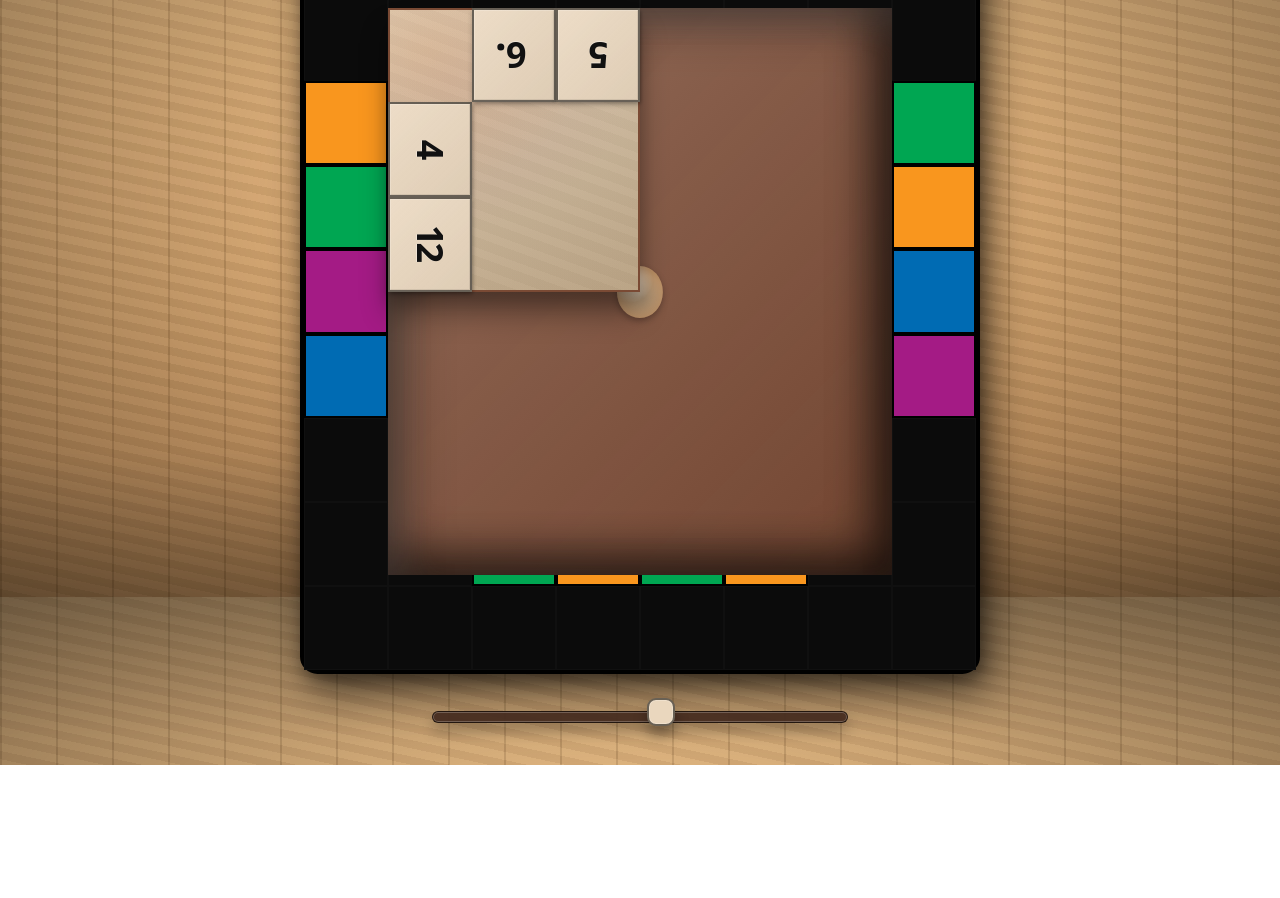
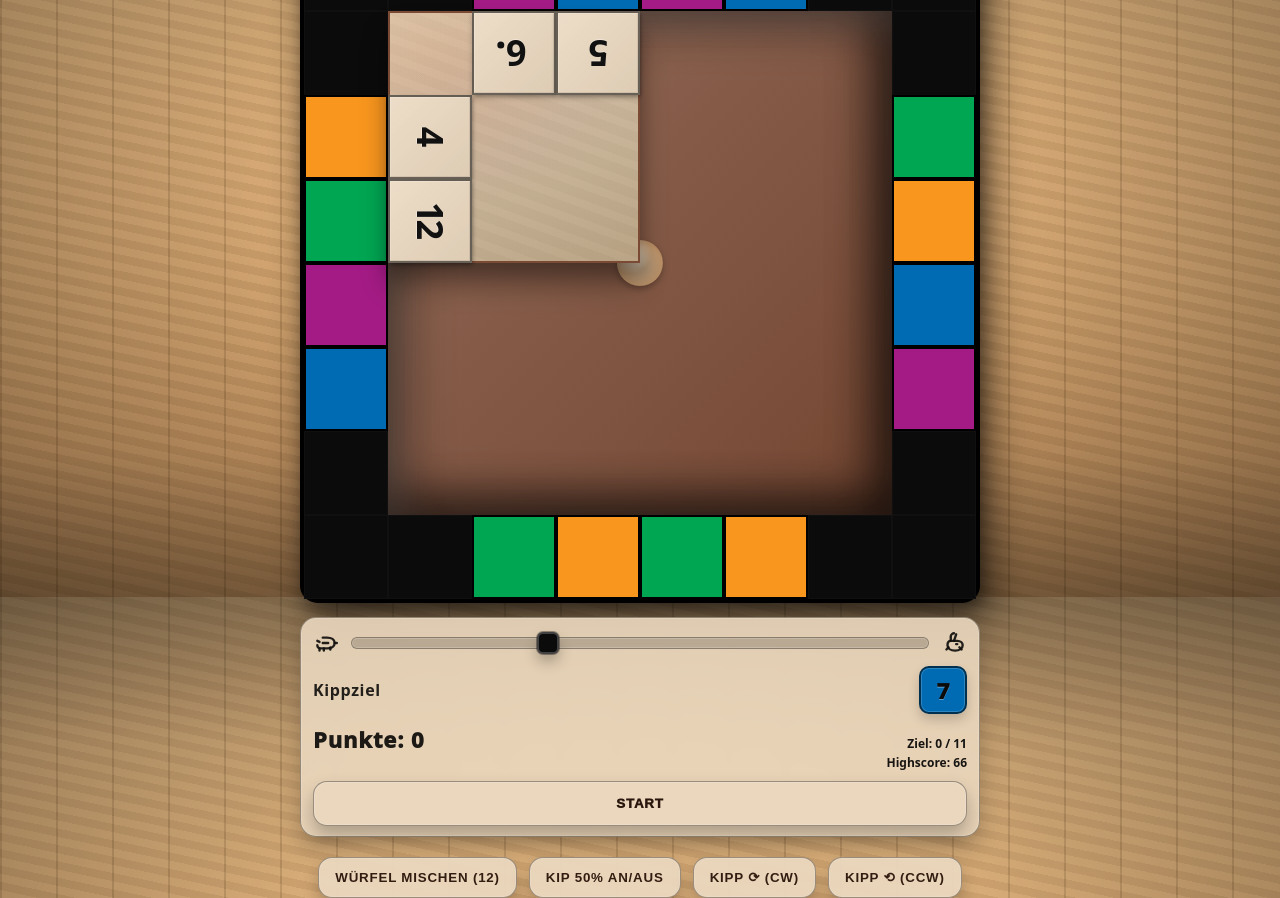
Before and after one commit to peterlenhart/KIPP-CLUB-digital, a plain HTML site: page index.html in a window 1280 px wide. Shown: the part 203-1101 px from the top of the page. Before the commit the page ends 968 px from the top, so only its background shows below. Drawn offline with Linux system fonts and the light colour scheme.

Commit message:
Zuvor nix. Jetzt von TopVersionEndstand Kippdarstellg breiter

```diff
--- a/index.html
+++ b/index.html
@@ -3,7 +3,7 @@
 <head>
   <meta charset="UTF-8" />
   <meta name="viewport" content="width=device-width, initial-scale=1.0" />
-  <title>KIPP – Rotation perfekt + KIP-Gruppe korrekt</title>
+  <title>DigiKipp – Prototype UI + Golden Logic</title>
 
   <style>
     :root{
@@ -36,15 +36,11 @@
       --btn-text: #2a160c;
       --btn-border: rgba(0,0,0,0.35);
 
+      --ui-panel-bg: rgba(234, 215, 190, 0.90);
+      --ui-panel-border: rgba(0,0,0,0.35);
+
       --rotSign: 1;
       --rot: 0deg;
-
-      /* Regler-Styling */
-      --rail-dark: rgba(70, 45, 32, 0.95);
-      --rail-border: rgba(255,255,255,0.22);
-      --rail-border2: rgba(0,0,0,0.55);
-      --thumb: #ead7be;
-      --thumb-border: rgba(0,0,0,0.55);
     }
 
     html, body { height: 100%; }
@@ -78,7 +74,7 @@
 
     .stage{
       width: min(94vw, 680px);
-      margin-top: 14vh;
+      margin-top: 8vh;
       display:flex;
       flex-direction: column;
       gap: 14px;
@@ -86,12 +82,34 @@
       align-items:center;
     }
 
-    /* ✅ Board jetzt 8×9 (eine Zusatzzeile unten) */
+    /* ========= UI TOP ========= */
+    .title{
+      width: 100%;
+      display:flex;
+      justify-content:center;
+      align-items:center;
+      margin-bottom: 2px;
+      user-select:none;
+    }
+    .title h1{
+      margin: 0;
+      padding: 0;
+      font-weight: 1000;
+      letter-spacing: 0.06em;
+      text-transform: none;
+      font-size: clamp(18px, 4.6vmin, 34px);
+      color: rgba(0,0,0,0.92);
+      text-shadow:
+        0 1px 0 rgba(255,255,255,0.35),
+        0 10px 18px rgba(0,0,0,0.25);
+    }
+
+    /* ========= Board ========= */
     .board{
       position:relative;
       width: 100%;
       height: 0;
-      aspect-ratio: 8 / 9; /* <-- NEU */
+      aspect-ratio: 1 / 1;
       box-sizing: border-box;
 
       background: #0b0b0b;
@@ -109,20 +127,19 @@
         3px 6px 16px rgba(0,0,0,0.35);
     }
 
-    /* ✅ Grid jetzt 8×9 */
     .grid{
       position:absolute;
       inset:0;
       display:grid;
       grid-template-columns: repeat(8, 1fr);
-      grid-template-rows: repeat(9, 1fr); /* <-- NEU */
+      grid-template-rows: repeat(8, 1fr);
       gap: var(--cell-gap);
       pointer-events: none;
       z-index: 1;
     }
 
     .cell{
-      background:#0b0b0b; /* schwarz */
+      background:#0b0b0b;
       border-radius: var(--cell-radius);
       box-sizing: border-box;
       box-shadow: 0 0 0 1px rgba(255,255,255,0.02) inset;
@@ -296,6 +313,8 @@
     .slot .num > span .d{ display:inline-block; line-height: 1; }
     .slot .num > span.num11 .d + .d{ margin-left: -0.18em; }
     .slot .num > span.num10 .d + .d{ margin-left: -0.10em; }
+
+    /* ===== 12 enger (ca. -3px) ===== */
     .slot .num > span.num12 .d + .d{ margin-left: -3px; }
 
     .slot .num > span.dot::after{
@@ -321,7 +340,11 @@
     .s-2c{ left: calc(2 * var(--step)); top: calc(1 * var(--step)); }
     .s-2d{ left: calc(3 * var(--step)); top: calc(1 * var(--step)); }
 
-    /* KIP Gruppe (unverändert) */
+    /* =========================
+       KIP Gruppe (FIX: keine Verzerrung mehr)
+       Außen: nur ROTATION
+       Innen: scaleX(0.7)   <-- HIER geändert (von 0.5 auf 0.7)
+       ========================= */
     .kipGroup{
       position:absolute;
       inset:0;
@@ -349,7 +372,7 @@
 
       transform:
         translate(var(--pivot-x), var(--pivot-y))
-        scaleX(0.5)
+        scaleX(0.7)
         translate(calc(-1 * var(--pivot-x)), calc(-1 * var(--pivot-y)));
       transform-origin: 0 0;
       will-change: transform;
@@ -399,92 +422,227 @@
     .k-2f{ left: calc(5 * var(--step)); top: calc(1 * var(--step)); }
     .k-2g{ left: calc(6 * var(--step)); top: calc(1 * var(--step)); }
 
-    /* ✅ Regler in der neuen 9. Rasterzeile */
-    .speedRow{
-      position:absolute;
-      left: 0;
-      right: 0;
-      top: calc(8 * var(--step)); /* Row 9 beginnt bei 8*step */
-      height: var(--cell);
-      z-index: 6;
+    /* ========= UI PANEL (unter der Box) ========= */
+    .uiPanel{
+      width: 100%;
+      box-sizing: border-box;
+      padding: 12px 12px 10px;
+      border-radius: 16px;
+      border: 1px solid var(--ui-panel-border);
+      background: var(--ui-panel-bg);
+      backdrop-filter: blur(6px);
+      box-shadow:
+        0 12px 22px rgba(0,0,0,0.22),
+        0 0 0 1px rgba(255,255,255,0.16) inset;
+      display:flex;
+      flex-direction: column;
+      gap: 10px;
+    }
+
+    .uiRow{
+      display:flex;
+      align-items:center;
+      justify-content: space-between;
+      gap: 10px;
+    }
+
+    .uiLabel{
+      font-weight: 900;
+      letter-spacing: 0.04em;
+      color: rgba(0,0,0,0.85);
+      user-select:none;
+    }
+
+    .mini{
+      font-size: 12px;
+      font-weight: 800;
+      opacity: 0.9;
+    }
+
+    .targetWrap{
+      display:flex;
+      align-items:center;
+      gap: 10px;
+      justify-content: space-between;
+      width: 100%;
+    }
+
+    .targetCard{
+      display:flex;
+      align-items:center;
+      gap: 10px;
+      margin-left: auto;
+    }
+
+    .targetSquare{
+      width: 44px;
+      height: 44px;
+      border-radius: 10px;
+      background: var(--blau);
+      border: 2px solid rgba(0,0,0,0.55);
+      box-shadow:
+        0 6px 12px rgba(0,0,0,0.18),
+        0 0 0 1px rgba(255,255,255,0.18) inset;
       display:flex;
       align-items:center;
       justify-content:center;
-      pointer-events: auto;
+      font-weight: 1000;
+      font-size: 22px;
+      color: #0b0b0b;
+      text-shadow: 0 1px 0 rgba(255,255,255,0.35);
+      user-select:none;
     }
 
-    /* Slot von halbem B bis halbem G */
-    .speedWrap{
-      position:relative;
-      height: calc(var(--cell) * 0.55);
+    .scoreBox{
+      display:flex;
+      align-items:baseline;
+      gap: 10px;
+      width: 100%;
+      justify-content: space-between;
+      user-select:none;
+    }
+
+    .scoreBig{
+      font-size: 22px;
+      font-weight: 1000;
+      letter-spacing: 0.04em;
+      color: rgba(0,0,0,0.88);
+    }
+
+    .scoreRight{
+      text-align:right;
+      display:flex;
+      flex-direction: column;
+      gap: 2px;
+      align-items:flex-end;
+    }
+
+    /* ========= Slider ========= */
+    .sliderRow{
       display:flex;
       align-items:center;
-      justify-content:center;
-
-      left: 0;
-      width: calc(5 * var(--cell) + 4 * var(--cell-gap)); /* (B½ → G½) */
-      margin-left: calc(1 * var(--step) + 0.5 * var(--cell));
-      margin-right: auto;
+      gap: 10px;
+      user-select:none;
     }
 
-    .speedRange{
+    .icon{
+      width: 26px;
+      height: 26px;
+      flex: 0 0 auto;
+      opacity: 0.92;
+    }
+    .icon svg{
+      width:100%;
+      height:100%;
+      fill: none;
+      stroke: rgba(0,0,0,0.92);
+      stroke-width: 2.2;
+      stroke-linecap: round;
+      stroke-linejoin: round;
+    }
+
+    input[type="range"]{
       -webkit-appearance: none;
       appearance: none;
       width: 100%;
-      height: 10px;                 /* dünner Slot */
-      background: var(--rail-dark); /* dunkelbraun */
+      height: 10px;
       border-radius: 999px;
-      border: 1px solid var(--rail-border2);
+      background: rgba(0,0,0,0.18);
+      outline: none;
+      border: 1px solid rgba(0,0,0,0.25);
+      box-shadow: 0 0 0 1px rgba(255,255,255,0.18) inset;
+    }
+    input[type="range"]::-webkit-slider-thumb{
+      -webkit-appearance: none;
+      appearance: none;
+      width: 22px;
+      height: 22px;
+      border-radius: 6px; /* quadratisch-ish */
+      background: #0b0b0b;
+      border: 2px solid rgba(255,255,255,0.22);
       box-shadow:
-        0 0 0 1px var(--rail-border) inset,
-        0 8px 14px rgba(0,0,0,0.28);
-      outline: none;
+        0 8px 14px rgba(0,0,0,0.25),
+        0 0 0 1px rgba(0,0,0,0.35);
+      cursor: pointer;
+    }
+    input[type="range"]::-moz-range-thumb{
+      width: 22px;
+      height: 22px;
+      border-radius: 6px;
+      background: #0b0b0b;
+      border: 2px solid rgba(255,255,255,0.22);
       cursor: pointer;
     }
 
-    .speedRange::-webkit-slider-thumb{
-      -webkit-appearance: none;
-      appearance: none;
-      width: 28px;
-      height: 28px;
-      border-radius: 9px;
-      background: var(--thumb);      /* beige Knopf */
-      border: 2px solid var(--thumb-border);
+    .startBtn{
+      width: 100%;
+      border: 1px solid var(--btn-border);
+      background: var(--btn-bg);
+      color: var(--btn-text);
+      font-weight: 1000;
+      letter-spacing: 0.06em;
+      text-transform: uppercase;
+      padding: 14px 16px;
+      border-radius: 14px;
+      cursor: pointer;
       box-shadow:
-        0 10px 14px rgba(0,0,0,0.30),
-        0 0 0 1px rgba(255,255,255,0.22) inset;
-      margin-top: -10px; /* zentrieren über 10px Track */
+        0 10px 18px rgba(0,0,0,0.25),
+        0 0 0 1px rgba(255,255,255,0.15) inset;
+      user-select: none;
+      -webkit-tap-highlight-color: transparent;
+    }
+    .startBtn:active{
+      transform: translateY(1px) scale(0.99);
+      filter: brightness(0.97);
     }
 
-    .speedRange::-moz-range-thumb{
-      width: 28px;
-      height: 28px;
-      border-radius: 9px;
-      background: var(--thumb);
-      border: 2px solid var(--thumb-border);
-      box-shadow:
-        0 10px 14px rgba(0,0,0,0.30),
-        0 0 0 1px rgba(255,255,255,0.22) inset;
+    /* ========= DEV Controls (lassen wir fürs Testen da) ========= */
+    .controls{
+      width: 100%;
+      display:flex;
+      justify-content:center;
+      gap: 12px;
+      padding: 0 6px;
+      margin-top: 6px;
+      flex-wrap: wrap;
+      opacity: 0.95;
     }
 
-    .speedRange::-moz-range-track{
-      height: 10px;
-      background: var(--rail-dark);
-      border-radius: 999px;
-      border: 1px solid var(--rail-border2);
+    .btn{
+      border: 1px solid var(--btn-border);
+      background: var(--btn-bg);
+      color: var(--btn-text);
+      font-weight: 900;
+      letter-spacing: 0.06em;
+      text-transform: uppercase;
+      padding: 12px 16px;
+      border-radius: 14px;
+      cursor: pointer;
+      box-shadow:
+        0 10px 18px rgba(0,0,0,0.25),
+        0 0 0 1px rgba(255,255,255,0.15) inset;
+      user-select: none;
+      -webkit-tap-highlight-color: transparent;
     }
-
-    /* Buttons-Container bleibt zwar im Code möglich,
-       aber wir zeigen ihn NICHT (du wolltest die 3 Buttons weg). */
-    .controls{ display:none; }
+    .btn:active{
+      transform: translateY(1px) scale(0.99);
+      filter: brightness(0.97);
+    }
   </style>
 </head>
 
 <body>
   <div class="stage">
+
+    <!-- ===== UI TOP: Titel ===== -->
+    <div class="title" aria-label="Titel">
+      <h1>DigiKipp</h1>
+    </div>
+
+    <!-- ===== Board ===== -->
     <div class="board" id="board">
       <div class="floor" aria-hidden="true"></div>
-      <div id="grid" class="grid" aria-label="8×9 Raster"></div>
+      <div id="grid" class="grid" aria-label="8×8 Raster"></div>
 
       <div id="wFaceGroup" class="wFaceGroup" aria-label="W Paket">
         <div class="cubeShadow" aria-hidden="true"></div>
@@ -517,22 +675,69 @@
       </div>
 
       <div class="ball" aria-label="Kugel"></div>
+    </div>
 
-      <!-- ✅ Regler sitzt jetzt IN der neuen schwarzen 9. Rasterzeile -->
-      <div class="speedRow" aria-label="Kippspeed Regler">
-        <div class="speedWrap">
-          <input id="speed" class="speedRange" type="range" min="0" max="9" value="5" />
+    <!-- ===== UI PANEL (Attrappen / Dummy) ===== -->
+    <div class="uiPanel" aria-label="UI Panel (noch ohne Logik)">
+      <!-- Slider: Turtle / Hare Piktogramme -->
+      <div class="sliderRow" aria-label="Kippspeed">
+        <div class="icon" aria-hidden="true" title="langsam">
+          <!-- Turtle (Outline) -->
+          <svg viewBox="0 0 24 24">
+            <path d="M4 14c0 2 2 3 4 3h5c4 0 7-2 7-5 0-3-3-5-7-5H9"/>
+            <path d="M9 12h5"/>
+            <path d="M6 17v2"/>
+            <path d="M10 17v2"/>
+            <path d="M16 16v2"/>
+            <path d="M20 12h2"/>
+            <path d="M6 11l-2-1"/>
+          </svg>
+        </div>
+
+        <input id="speedSlider" type="range" min="0" max="9" value="3" aria-label="Speed Slider">
+
+        <div class="icon" aria-hidden="true" title="schnell">
+          <!-- Hare (Outline) -->
+          <svg viewBox="0 0 24 24">
+            <path d="M6 14c0 3 3 5 7 5 4 0 7-2 7-5 0-2-2-4-5-4H9c-2 0-3 2-3 4Z"/>
+            <path d="M9 10V6c0-2 2-3 3-3"/>
+            <path d="M12 10l2-6"/>
+            <path d="M7 16l-2 2"/>
+            <path d="M17 16l2 2"/>
+            <path d="M14 13h1"/>
+          </svg>
         </div>
       </div>
+
+      <!-- Kippziel -->
+      <div class="uiRow">
+        <div class="uiLabel">Kippziel</div>
+        <div class="targetCard">
+          <div id="targetSquare" class="targetSquare" aria-label="Ziel (Dummy)">7</div>
+        </div>
+      </div>
+
+      <!-- Punkte / Progress / Highscore -->
+      <div class="scoreBox" aria-label="Punkteblock">
+        <div class="scoreBig">Punkte: <span id="scoreVal">0</span></div>
+        <div class="scoreRight">
+          <div class="mini">Ziel: <span id="progressVal">0</span> / 11</div>
+          <div class="mini">Highscore: <span id="hiVal">66</span></div>
+        </div>
+      </div>
+
+      <!-- Start / Neu setzen -->
+      <button id="btnStart" class="startBtn">START</button>
     </div>
 
-    <!-- (Buttons sind bewusst ausgeblendet, siehe CSS .controls{display:none}) -->
+    <!-- ===== DEV Controls (für dich weiterhin zum Testen) ===== -->
     <div class="controls">
       <button id="btnMix" class="btn">Würfel mischen (12)</button>
       <button id="btnKip50" class="btn">KIP 50% AN/AUS</button>
       <button id="btnCW" class="btn">KIPP ⟳ (CW)</button>
       <button id="btnCCW" class="btn">KIPP ⟲ (CCW)</button>
     </div>
+
   </div>
 
   <script>
@@ -547,13 +752,21 @@
     const btnCW     = document.getElementById("btnCW");
     const btnCCW    = document.getElementById("btnCCW");
 
-    const speedEl   = document.getElementById("speed");
+    // ===== UI (Dummy, nicht verkabelt) =====
+    const btnStart = document.getElementById("btnStart");
+    const speedSlider = document.getElementById("speedSlider");
+
+    // rein optisch: Buttontext toggeln (ohne irgendeine Spiellogik)
+    let startedOnce = false;
+    btnStart.addEventListener("click", () => {
+      startedOnce = true;
+      btnStart.textContent = "ZAHLEN NEU SETZEN";
+      // Keine Logik hier. Nur Optik.
+    });
 
     function setBoardSquare(){
       const w = Math.round(boardEl.getBoundingClientRect().width);
-      // Höhe ergibt sich aus aspect-ratio (8/9), wir setzen sie NICHT fix
-      // aber manche Browser mögen dennoch ein Pixel-Update:
-      boardEl.style.height = "auto";
+      boardEl.style.height = w + "px";
     }
 
     // ===== Raster farbig =====
@@ -580,14 +793,12 @@
       [key(1,"E"), "c-violett"],
       [key(1,"D"), "c-blau"],
       [key(1,"C"), "c-violett"],
-      // Row 9 bleibt bewusst schwarz (kein Eintrag)
     ]);
 
     function buildGridOnce(){
       if (grid.dataset.built === "1") return;
 
-      // ✅ jetzt 9 Zeilen
-      for(let r=1; r<=9; r++){
+      for(let r=1; r<=8; r++){
         for(let c=0; c<8; c++){
           const cell = document.createElement("div");
           cell.className = "cell";
@@ -708,6 +919,10 @@
       assigned[idx] = true;
     }
 
+    // =========================================================
+    // DEIN FELD-ID KERN (CW):
+    // Face ist [F1,F2,F3,F4] in 100%-Logik.
+    // =========================================================
     function mapHiddenToVisible_CW(face){
       const [f1,f2,f3,f4] = face;
       return [f4, f3, f2, f1];
@@ -814,18 +1029,10 @@
       applyRotationAndNumbers();
     }
 
-    // Buttons sind ausgeblendet, aber Logik bleibt erreichbar:
-    // (Falls du später wieder Buttons willst, sind Events schon da.)
     btnMix.addEventListener("click", reroll12);
     btnKip50.addEventListener("click", () => setKipMode(!kipOn));
     btnCW.addEventListener("click", stepCW);
     btnCCW.addEventListener("click", stepCCW);
-
-    // Regler hat derzeit nur UI – die Kipp-Zeit koppeln wir später dran.
-    speedEl.addEventListener("input", () => {
-      // Placeholder: hier später Map 0..9 -> 5.0s .. 0.5s (oder was du willst)
-      // console.log("speed:", speedEl.value);
-    });
 
     window.addEventListener("load", () => {
       setBoardSquare();
```
